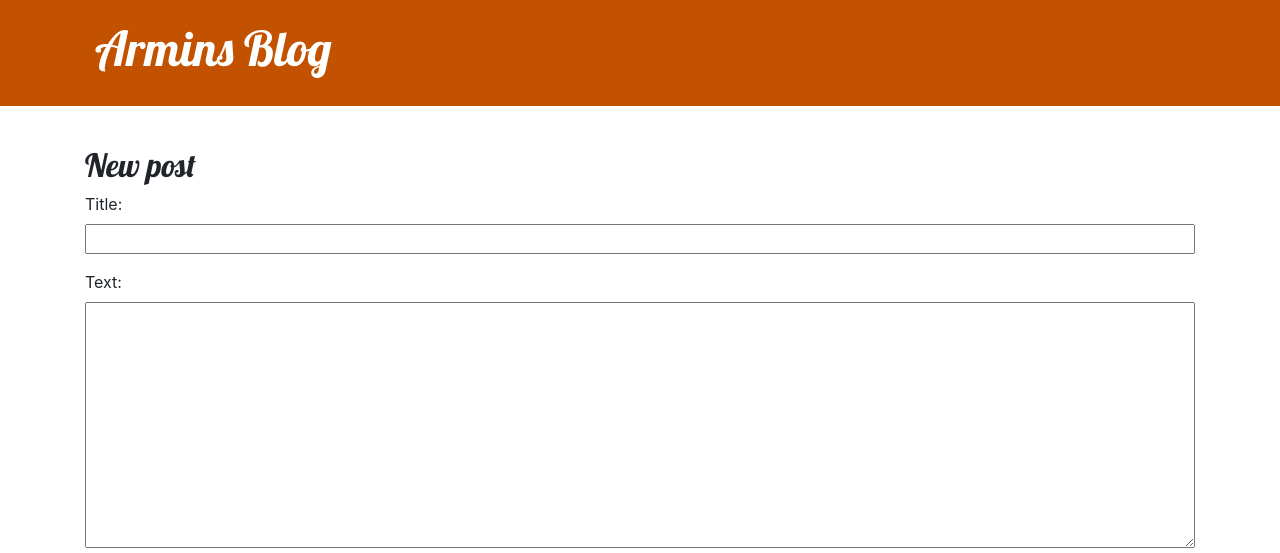
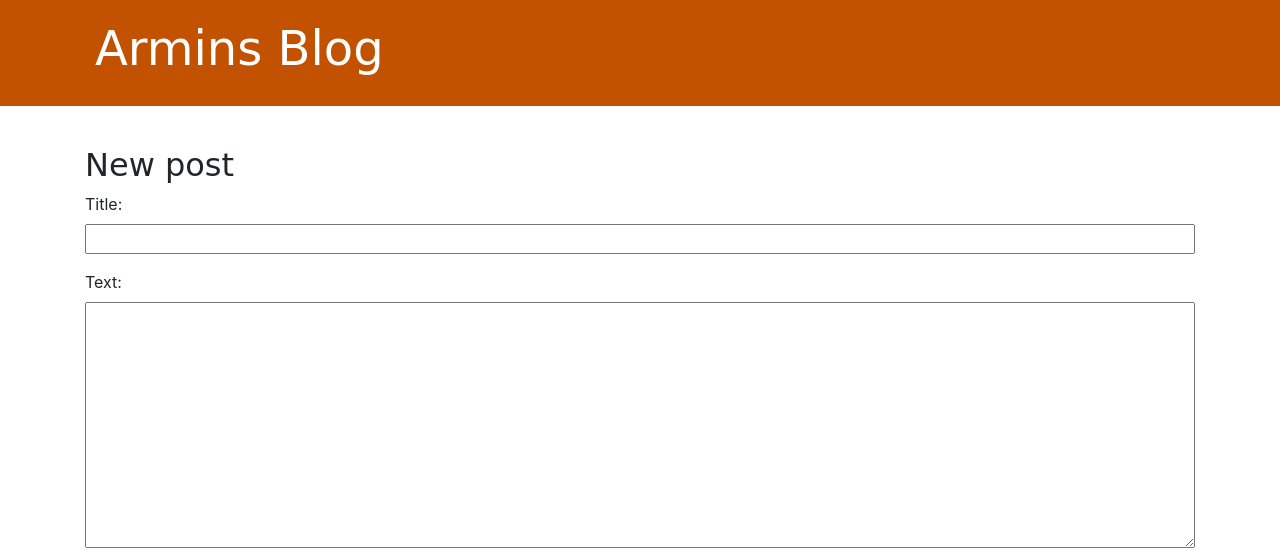
Before and after one commit to hrmanagerde/my_first_blog, a Django app: page /post/new/ in a window 1280 px wide. Shown: the top 553 px of the page. Run offline with Django 3.2, Linux system fonts and the light colour scheme.

Commit message:
Neue Schriftart

```diff
--- a/blog/templates/blog/base.html
+++ b/blog/templates/blog/base.html
@@ -3,7 +3,7 @@
 <html>
     <head>
         <link rel="stylesheet" href="https://cdn.jsdelivr.net/npm/bootstrap@4.5.3/dist/css/bootstrap.min.css" integrity="sha384-TX8t27EcRE3e/ihU7zmQxVncDAy5uIKz4rEkgIXeMed4M0jlfIDPvg6uqKI2xXr2" crossorigin="anonymous">
-        <link href="//fonts.googleapis.com/css?family=Lobster&subset=latin,latin-ext" rel="stylesheet" type="text/css">
+        <link href="//fonts.googleapis.com/css?family=Quicksand&subset=latin,latin-ext" rel="stylesheet" type="text/css">
         <link rel="stylesheet" href="{% static 'css/blog.css' %}">        <title>Armins blog</title>
        </head>
     <body>
```
Also changed, not shown: mysite/settings.py (line endings or trailing spaces).
